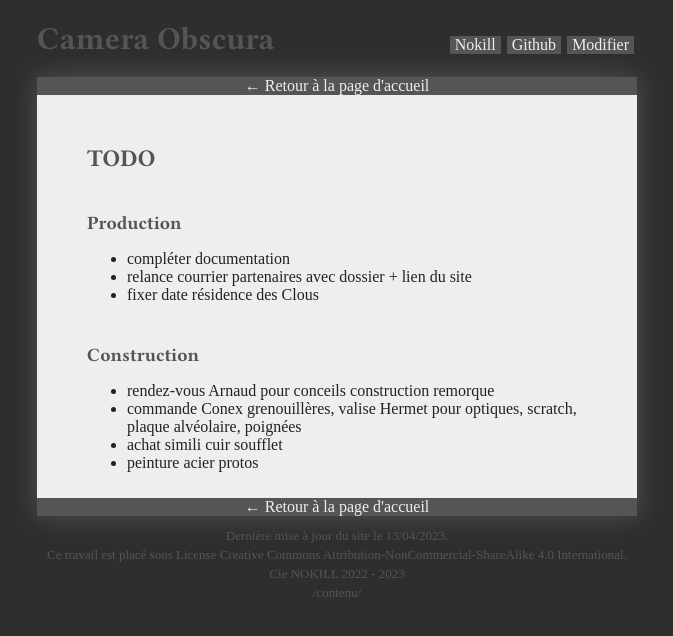
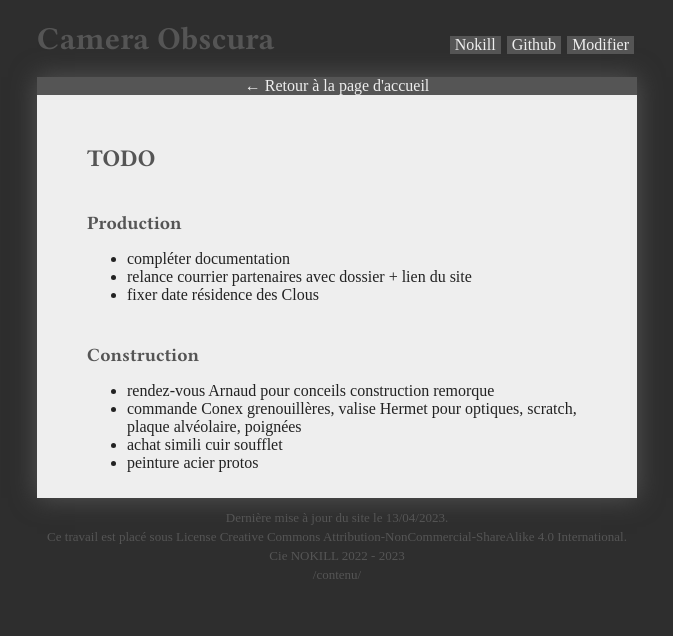
Before and after one commit to virginienokill/camera-obscura, a Jekyll site: the page built from contenu/todo.md, in a window 1280 px wide. Shown: the top 636 px of the page, without its empty margins (303-976 px from the left). Built offline with Jekyll 4.4.1, drawn with Linux system fonts in a browser that asks for light colours; nearby versions of some CDN libraries; some web fonts are replaced; our own code applies the rules of GitHub Pages for plain Markdown files; a script that is not in the unit is left out; the repository's description, which GitHub fills in, is left out.

Commit message:
un seul back link

```diff
--- a/_layouts/default.html
+++ b/_layouts/default.html
@@ -35,7 +35,6 @@
         <article class="markdown-body">
           {{ content }}
         </article>
-        {% include back.html folder=page.dir %}
       </div>
     </div>
     <footer>
```
